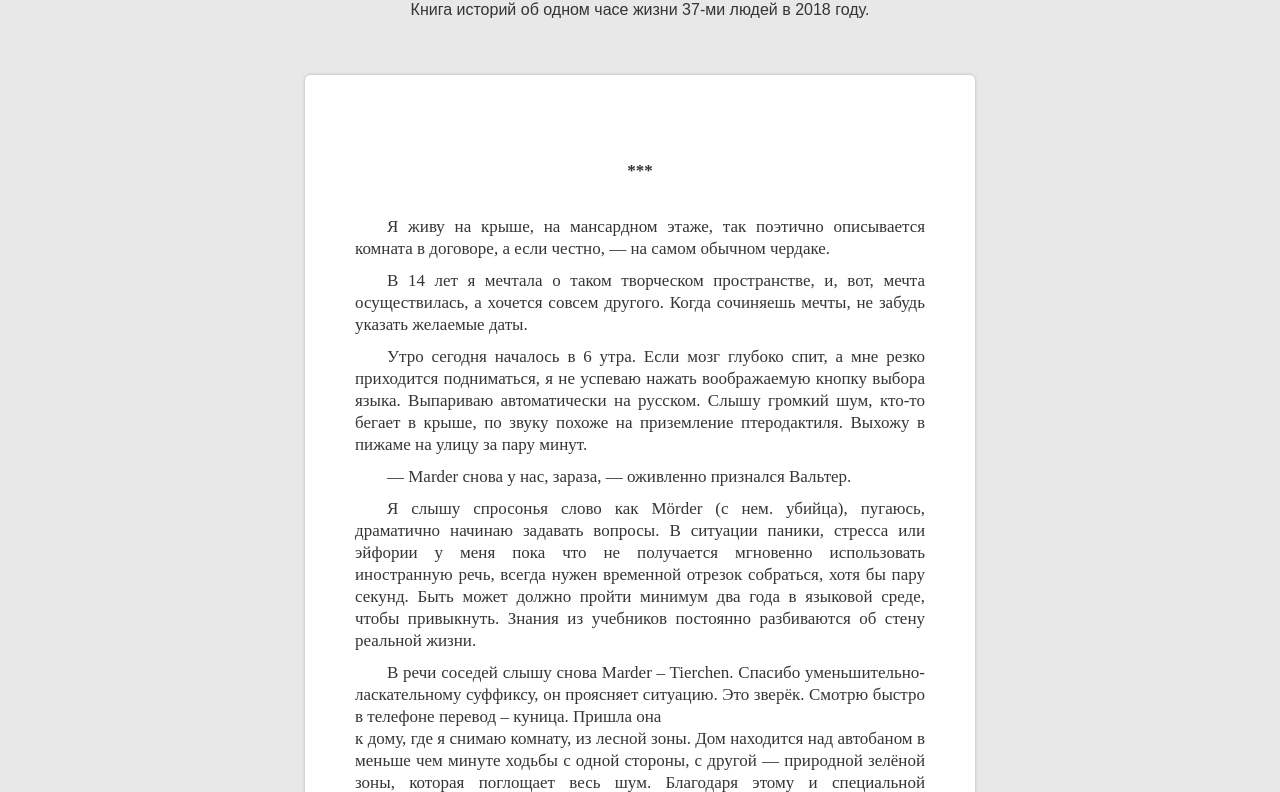
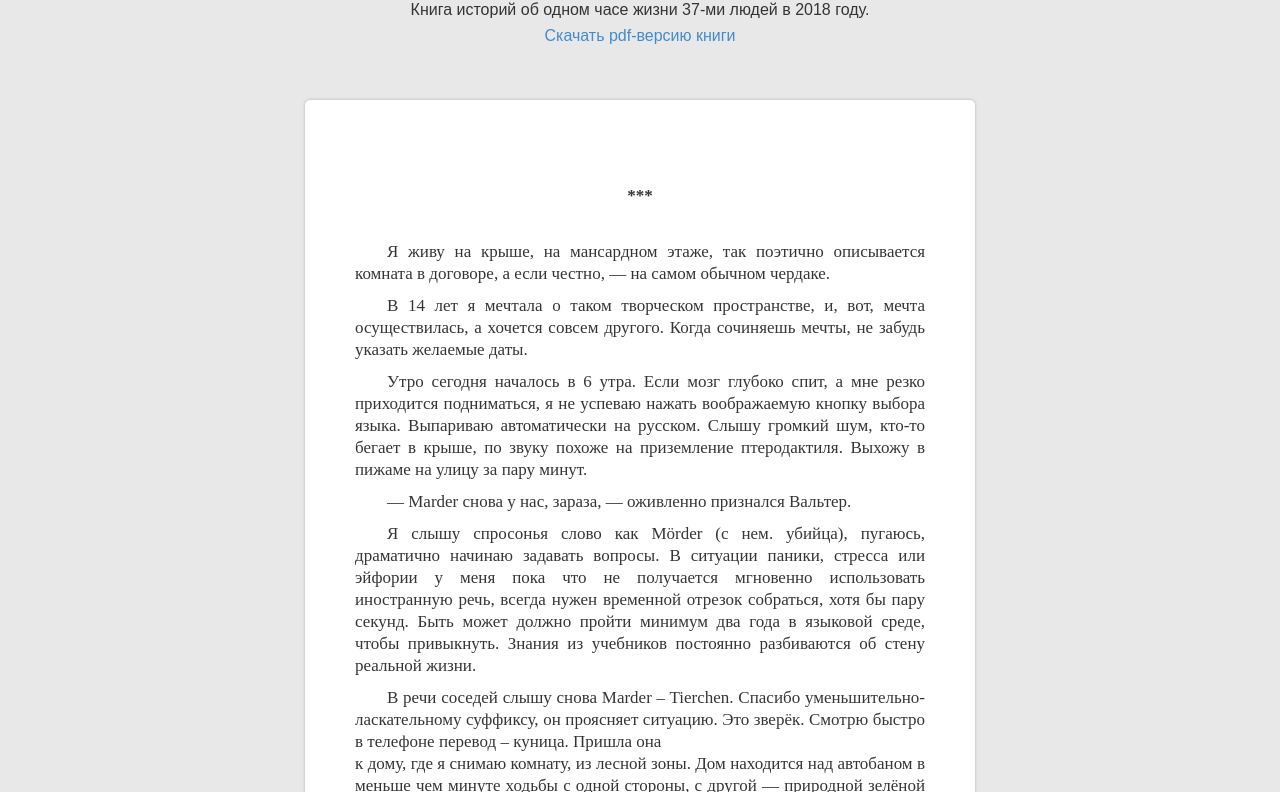
Before and after one commit to taneta/onehourbook, a plain HTML site: page index.html in a window 1280 px wide. Shown: the part 157-949 px from the top of the page. Drawn offline with Linux system fonts and the light colour scheme.

Commit message:
download pdf

```diff
--- a/index.html
+++ b/index.html
@@ -44,7 +44,8 @@
                         <h1 class="site-title"><a href="#">37 часов</a></h1>
                     </div>
                     <div class="site-description">
-                        Книга историй об одном часе жизни 37-ми людей в 2018 году.
+                        Книга историй об одном часе жизни 37-ми людей в 2018 году.</br>
+                        <a href="OneHourBook.pdf" target="_blank">Скачать pdf-версию книги</a>
                     </div>
                 </div>
             </div>
```
Also changed, not shown: 1 other file.
